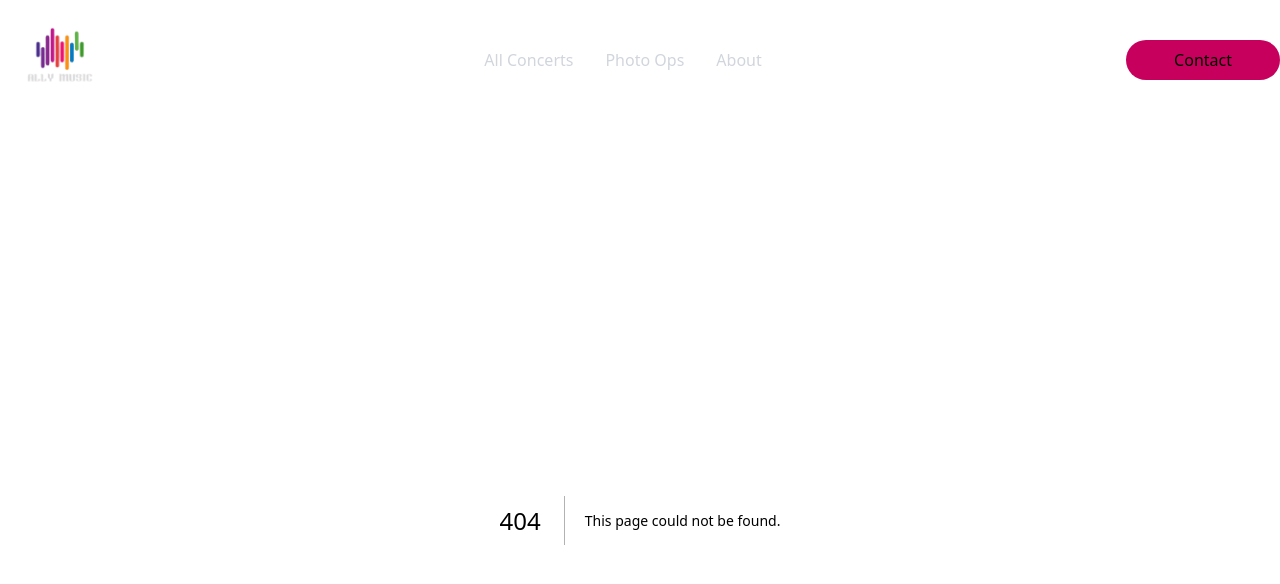
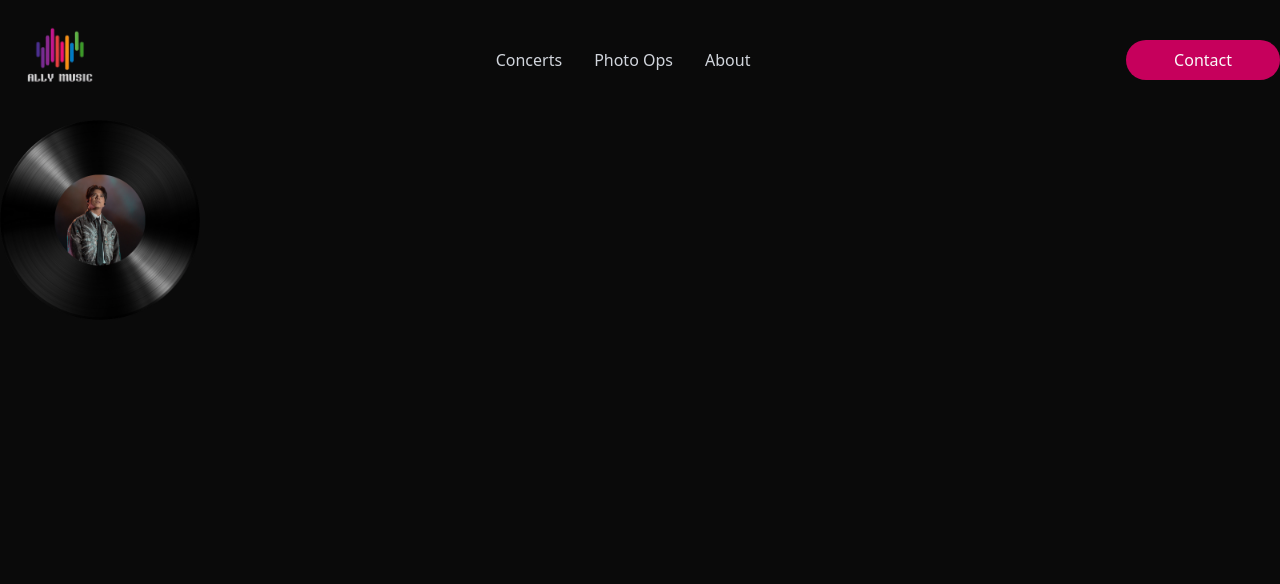
Before and after one commit to alexmortelsison/allymusic5, a Next.js app: page /concerts in a window 1280 px wide. Before the commit this address had no page. Shown: the top 584 px of the page. Built offline with nearby package versions, Linux system fonts and the light colour scheme.

Commit message:
updated concerts page

```diff
--- a/app/components/NavLinks.tsx
+++ b/app/components/NavLinks.tsx
@@ -5,8 +5,8 @@ import { usePathname } from "next/navigation";
 
 const navLinks = [
   {
-    name: "All Concerts",
-    href: "/allconcerts",
+    name: "Concerts",
+    href: "concerts",
   },
   {
     name: "Photo Ops",
--- a/app/allconcerts/page.tsx
+++ b/app/concerts/page.tsx
@@ -1,6 +1,6 @@
 import Image from "next/image";
 
-export default function AllConcertsPage() {
+export default function ConcertsPage() {
   return (
     <div>
       <div>
```
